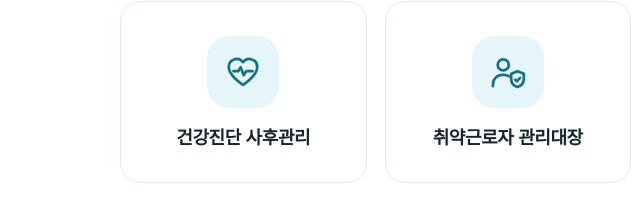
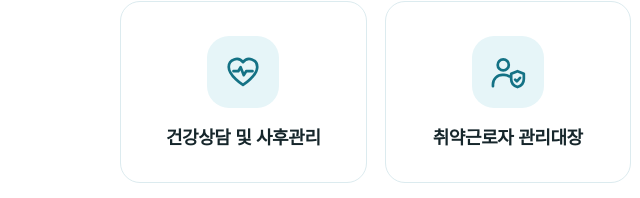
Before and after one commit to hansam89814-cyber/occuhealth_manage, a plain HTML site: page index.html in a window 1280 px wide. Shown: the part 242-440 px from the top of the page, 0-640 px from the left. Drawn offline with Linux system fonts and the light colour scheme.

Commit message:
Add files via upload

```diff
--- a/index.html
+++ b/index.html
@@ -30,7 +30,7 @@ a.tile:focus-visible{outline:3px solid #7fcde0;outline-offset:3px}
     <p class="en">CONSTRUCTION HEALTH MANAGEMENT</p>
   </header>
   <nav class="grid" aria-label="보건관리 메뉴">
-    <a class="tile" href="aftercare.html"><span class="ic"><svg aria-hidden="true" width="38" height="38" viewBox="0 0 24 24" fill="none" stroke="#147285" stroke-width="1.7" stroke-linecap="round" stroke-linejoin="round"><path d="M21 8.8a5 5 0 0 0-9-3 5 5 0 0 0-9 3c0 5.6 9 11.4 9 11.4s9-5.8 9-11.4z"/><path d="M6 11.5h3l1.5-2.5 2 5 1.5-2.5h4"/></svg></span><span class="t">건강진단 사후관리</span></a>
+    <a class="tile" href="aftercare.html"><span class="ic"><svg aria-hidden="true" width="38" height="38" viewBox="0 0 24 24" fill="none" stroke="#147285" stroke-width="1.7" stroke-linecap="round" stroke-linejoin="round"><path d="M21 8.8a5 5 0 0 0-9-3 5 5 0 0 0-9 3c0 5.6 9 11.4 9 11.4s9-5.8 9-11.4z"/><path d="M6 11.5h3l1.5-2.5 2 5 1.5-2.5h4"/></svg></span><span class="t">건강상담 및 사후관리</span></a>
     <a class="tile" href="vuln.html"><span class="ic"><svg aria-hidden="true" width="38" height="38" viewBox="0 0 24 24" fill="none" stroke="#147285" stroke-width="1.7" stroke-linecap="round" stroke-linejoin="round"><circle cx="9" cy="7.5" r="3.5"/><path d="M2.5 21v-1.2A6 6 0 0 1 8.5 13.8h1a6 6 0 0 1 3.3 1"/><path d="M18 11.5l4 1.6v3.3c0 2.6-1.8 4.4-4 5.1-2.2-.7-4-2.5-4-5.1v-3.3z"/><path d="M16.5 16.8l1.1 1.1 2-2.2"/></svg></span><span class="t">취약근로자 관리대장</span></a>
     <a class="tile" href="warning.html"><span class="ic"><svg aria-hidden="true" width="38" height="38" viewBox="0 0 24 24" fill="none" stroke="#147285" stroke-width="1.7" stroke-linecap="round" stroke-linejoin="round"><path d="M12 2.2 21.8 12 12 21.8 2.2 12z"/><path d="M12 8v5"/><path d="M12 16.3v.1"/></svg></span><span class="t">경고표지 · 관리요령</span></a>
     <a class="tile" href="msds.html"><span class="ic"><svg aria-hidden="true" width="38" height="38" viewBox="0 0 24 24" fill="none" stroke="#147285" stroke-width="1.7" stroke-linecap="round" stroke-linejoin="round"><path d="M8.5 2.5h7"/><path d="M10 2.5v6.5L4 19.2a1.8 1.8 0 0 0 1.6 2.3h12.8a1.8 1.8 0 0 0 1.6-2.3L14 9V2.5"/><path d="M6.6 15h10.8"/></svg></span><span class="t">MSDS 관리대장</span></a>
```
